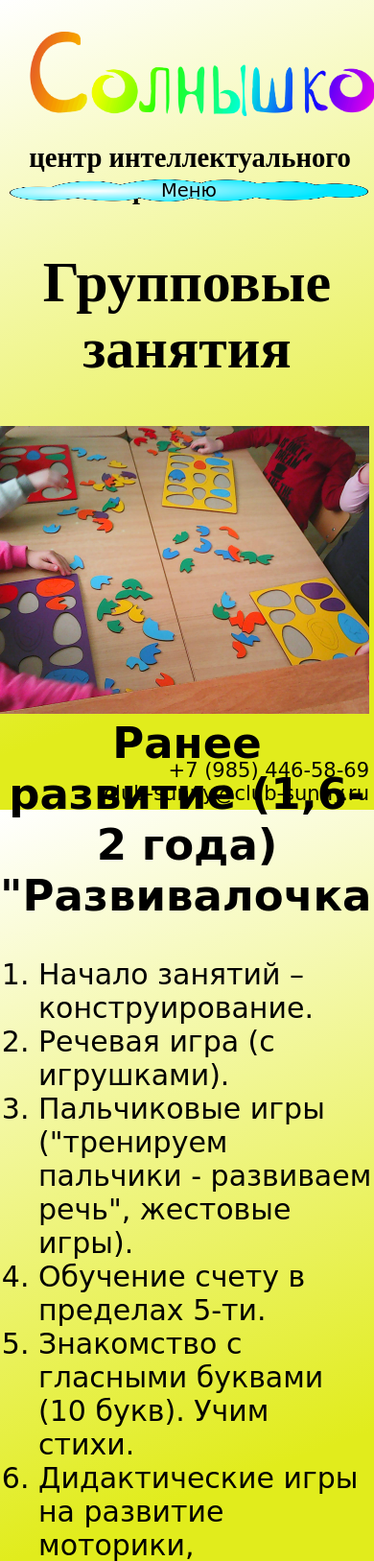
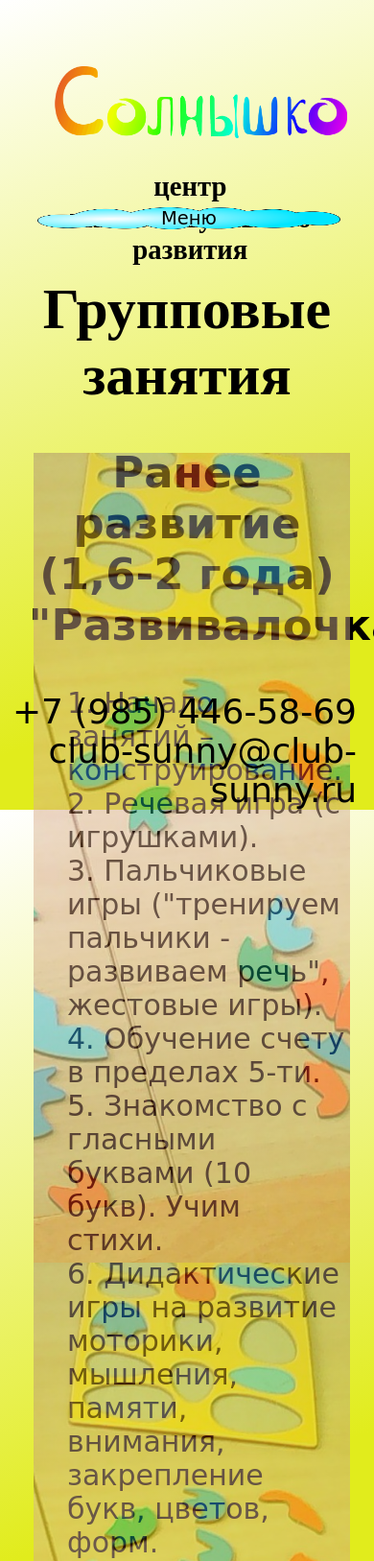
Before and after one commit to dragondmitriz/sunny.ru, a PHP site: page /lessons.php in a window 390 px wide; the page is wider, and only the part inside the window is pictured. Shown: the top 1627 px of that part at 96% size. Run offline with PHP 8.4, Linux system fonts and the light colour scheme.

Commit message:
адаптировал сайт под мобильные устройства (вертикальный экран)

```diff
--- a/css/contacts.css
+++ b/css/contacts.css
@@ -0,0 +1,5 @@
+@media screen and (orientation: portrait) {
+    .contacts {
+        text-align: center;
+    }
+}
--- a/css/contactsCorner.css
+++ b/css/contactsCorner.css
@@ -2,9 +2,13 @@
     position: fixed;
     bottom: 0;
     right: 0;
-    /*background: url('../images/oblako.gif') no-repeat;*/
-    /*background-size: 190% 150%;*/
-    padding: 1em 5px 5px 1em;
     font-size: 0.7em;
-    text-align: right;
+    text-align: right;;
 }
+
+@media screen and (orientation: portrait) {
+    .contactsCorner {
+        font-size: 1.2em;
+        right: 0.5em;
+    }
+}
--- a/css/layout.css
+++ b/css/layout.css
@@ -57,6 +57,7 @@ a{
 @media screen and (orientation: portrait){
     body{
         font-size: 30px;
+        padding: 1em 1em 4em;
     }
 
     main{
@@ -71,5 +72,7 @@ a{
         align-items: stretch;
     }
 
-
+    ul {
+        list-style-image: url("/images/spis-mark-mobile.png");
+    }
 }
--- a/css/lessons.css
+++ b/css/lessons.css
@@ -32,8 +32,8 @@ h1{
 }
 
 #lesson3 .lesson-image{
-    width: 450px;
-    height: 330px;
+    width: 500px;
+    height: 180px;
     float: right;
     background-image: url("../content/lessons/3.jpg");
 }
@@ -51,3 +51,27 @@ h1{
     float: right;
     background-image: url("../content/lessons/5.jpg");
 }
+
+@media screen and (orientation: portrait) {
+    #lesson1 .lesson-image, #lesson2 .lesson-image, #lesson3 .lesson-image, #lesson4 .lesson-image, #lesson5 .lesson-image {
+        position: absolute;
+        float: none;
+        width: 100%;
+        height: 100%;
+        background-size: cover;
+        background-attachment: fixed;
+        opacity: 0.5;
+    }
+
+    .lesson-description ul, .lesson-description ol {
+        list-style-position: inside;
+    }
+
+    #lesson1 .lesson-image {
+        background-image: url('../content/lessons/1!.jpg');
+    }
+
+    #lesson3 .lesson-image {
+        background-image: url("../content/lessons/3!.jpg");
+    }
+}
--- a/css/payment.css
+++ b/css/payment.css
@@ -23,3 +23,9 @@ td {
 ul {
     margin-bottom: 1em;
 }
+
+@media screen and (orientation: portrait) {
+    table {
+        font-size: 1.2em;
+    }
+}
--- a/css/timetable.css
+++ b/css/timetable.css
@@ -23,3 +23,9 @@ td {
 ul {
   margin-bottom: 1em;
 }
+
+@media screen and (orientation: portrait) {
+  table {
+    margin-left: 0;
+  }
+}
```
Also changed, not shown: contacts.php (+6 -4 lines), css/faq.css (+14 -0 lines), css/media.css (+24 -6 lines), content/lessons/1!.jpg (added), content/lessons/3!.jpg (added), content/lessons/3.jpg, images/spis-mark.png.
